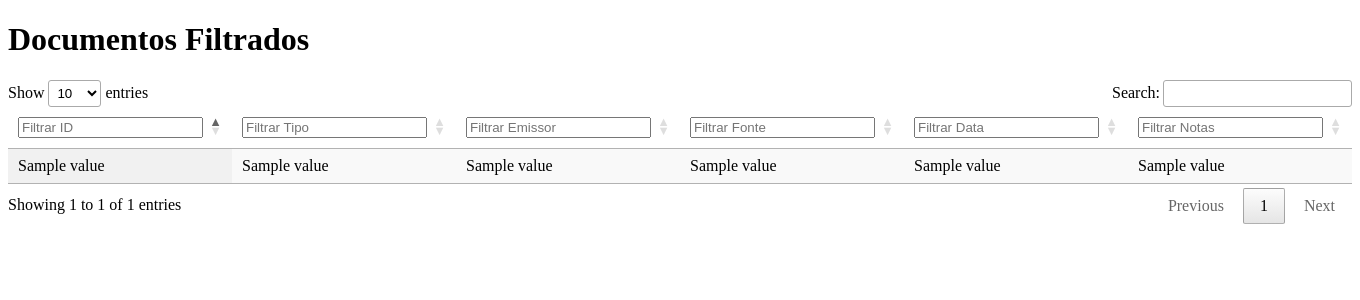
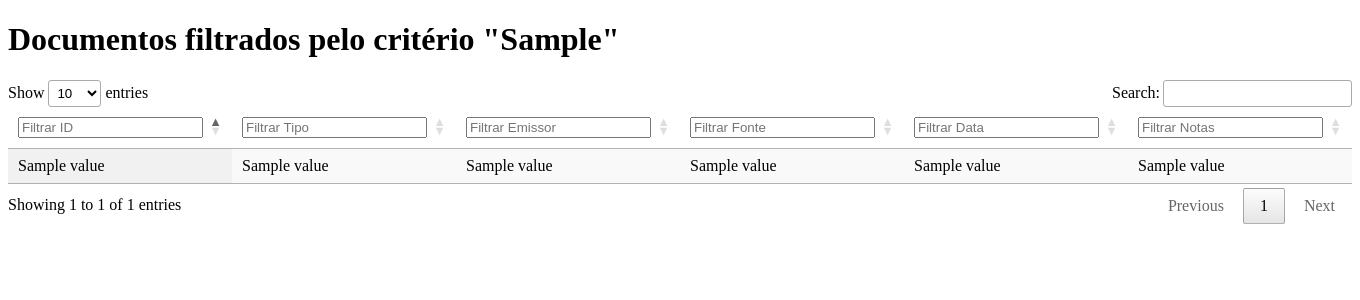
Before and after one commit to telmomaciel9/RPCW2024-Projeto, a Flask app: template app/templates/filtered_documents.html in a window 1360 px wide. Shown: the part 92-392 px from the top of the page. Run offline with Flask 3, Linux system fonts and the light colour scheme; the template is opened without the code that fills it: most values are stand-ins (such as "Sample title", 1, 10 or a date in 2020); some libraries are stand-ins or nearby versions.

Commit message:
procura funciona

```diff
--- a/app/templates/filtered_documents.html
+++ b/app/templates/filtered_documents.html
@@ -59,7 +59,7 @@
 <body>
     {% include 'header.html' %}
 
-    <h1>Documentos Filtrados</h1>
+    <h1>Documentos filtrados pelo critério "{{criterio_procura}}"</h1>
 
     <table id="tabela_documentos" class="display">
         <thead>
```
